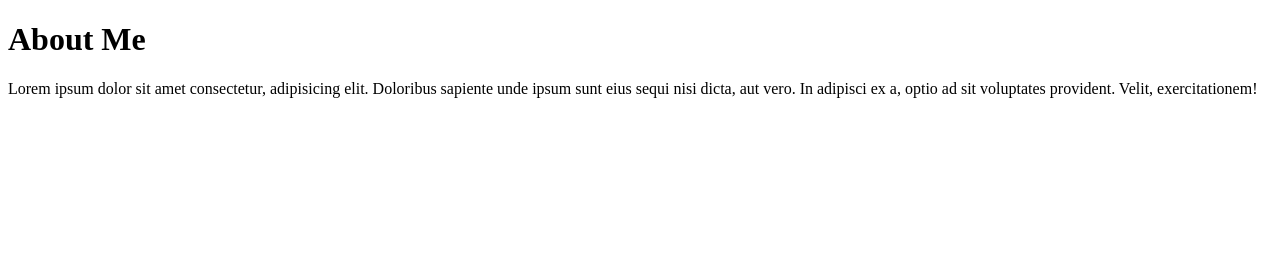
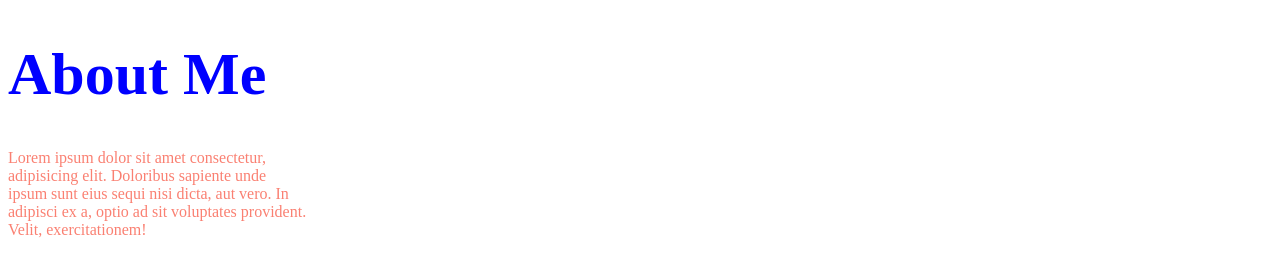
Before and after one commit to vishwa-ilan/learning-git, a plain HTML site: page about.html in a window 1280 px wide. Drawn offline with Linux system fonts and the light colour scheme.

Commit message:
<p> tag css modified

```diff
--- a/about.html
+++ b/about.html
@@ -5,6 +5,7 @@
     <meta name="viewport" content="width=device-width, initial-scale=1.0">
     <meta http-equiv="X-UA-Compatible" content="ie=edge">
     <title>About Page</title>
+    <link rel="stylesheet" href="style.css">
 </head>
 <body>
     <H1>About Me</H1>
--- a/style.css
+++ b/style.css
@@ -2,3 +2,8 @@ h1 {
     color: blue;
     font-size: 60px;
 }
+
+p {
+    color: salmon;
+    width: 300px;
+}
```
